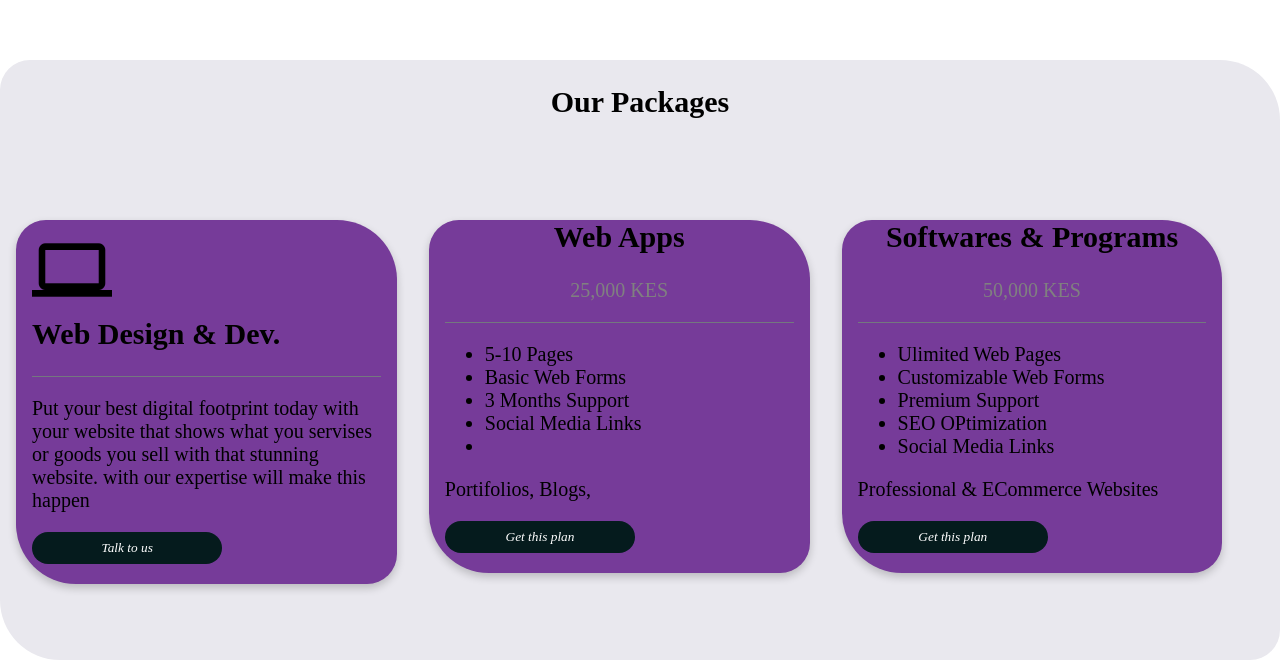
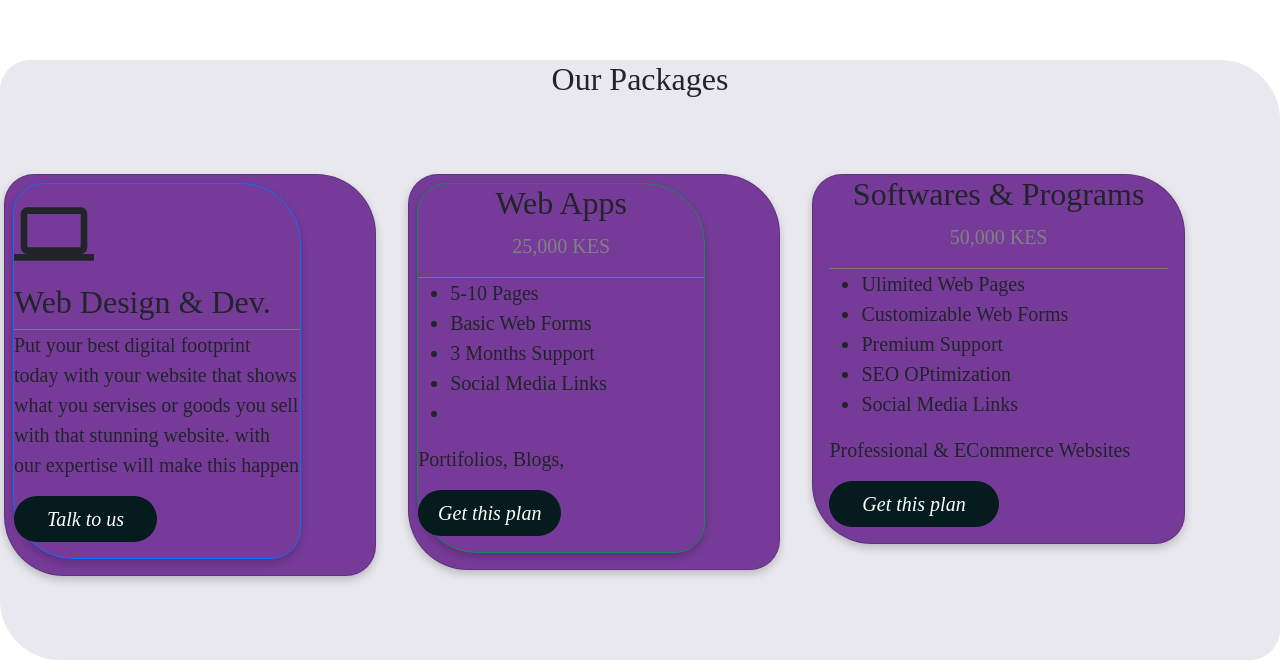
Before and after one commit to KamasoBits/KamasoBits-app, an Angular app: page /ourpacakges in a window 1280 px wide. Shown: the part 740-1400 px from the top of the page. Built offline with nearby package versions, Linux system fonts and the light colour scheme.

Commit message:
added some styling

```diff
--- a/src/app/home/home.component.css
+++ b/src/app/home/home.component.css
@@ -101,7 +101,7 @@
     color: transparent;
 
 }
-.button {
+.btn btn-primary{
     background-color: #c6d3d8;
     border: none;
     border-radius:10px 50px 30px ;
--- a/src/app/home/home.component.html
+++ b/src/app/home/home.component.html
@@ -43,7 +43,8 @@
 
 
 
-        <a href="#" class="button"><b>Get Started</b></a>
+        <a href="#" class="btn btn-primary"><b><button type="button" class="btn btn-primary">Get Started</button></b></a>
+
     </div>
     </header>
 
--- a/src/app/ourpacakges/ourpacakges.component.html
+++ b/src/app/ourpacakges/ourpacakges.component.html
@@ -6,7 +6,7 @@
   <div class="column">
     <div class="card">
 
-      <div class="container">
+      <div class="container" class="card border border-primary shadow-0 mb-3" style="max-width: 18rem;">
 
         <h2 > <i class="material-icons">computer</i> <br>Web Design & Dev.</h2>
 
@@ -23,7 +23,7 @@
   <div class="column">
     <div class="card">
 
-      <div class="container">
+      <div class="container" class="card border border-success shadow-0 mb-3" style="max-width: 18rem;">
         <h2 style="text-align:center">Web Apps</h2>
         <p class="title">25,000 KES</p>
         <mat-divider></mat-divider>
--- a/src/index.html
+++ b/src/index.html
@@ -8,6 +8,7 @@
   <link rel="icon" type="image/x-icon" href="favicon.ico">
   <link href="https://fonts.googleapis.com/css2?family=Roboto:wght@300;400;500&display=swap" rel="stylesheet">
   <link href="https://fonts.googleapis.com/icon?family=Material+Icons" rel="stylesheet">
+  <link href="https://cdn.jsdelivr.net/npm/bootstrap@5.3.6/dist/css/bootstrap.min.css" rel="stylesheet" integrity="sha384-4Q6Gf2aSP4eDXB8Miphtr37CMZZQ5oXLH2yaXMJ2w8e2ZtHTl7GptT4jmndRuHDT" crossorigin="anonymous">
 </head>
 <body class="mat-typography">
   <app-root></app-root>
```
